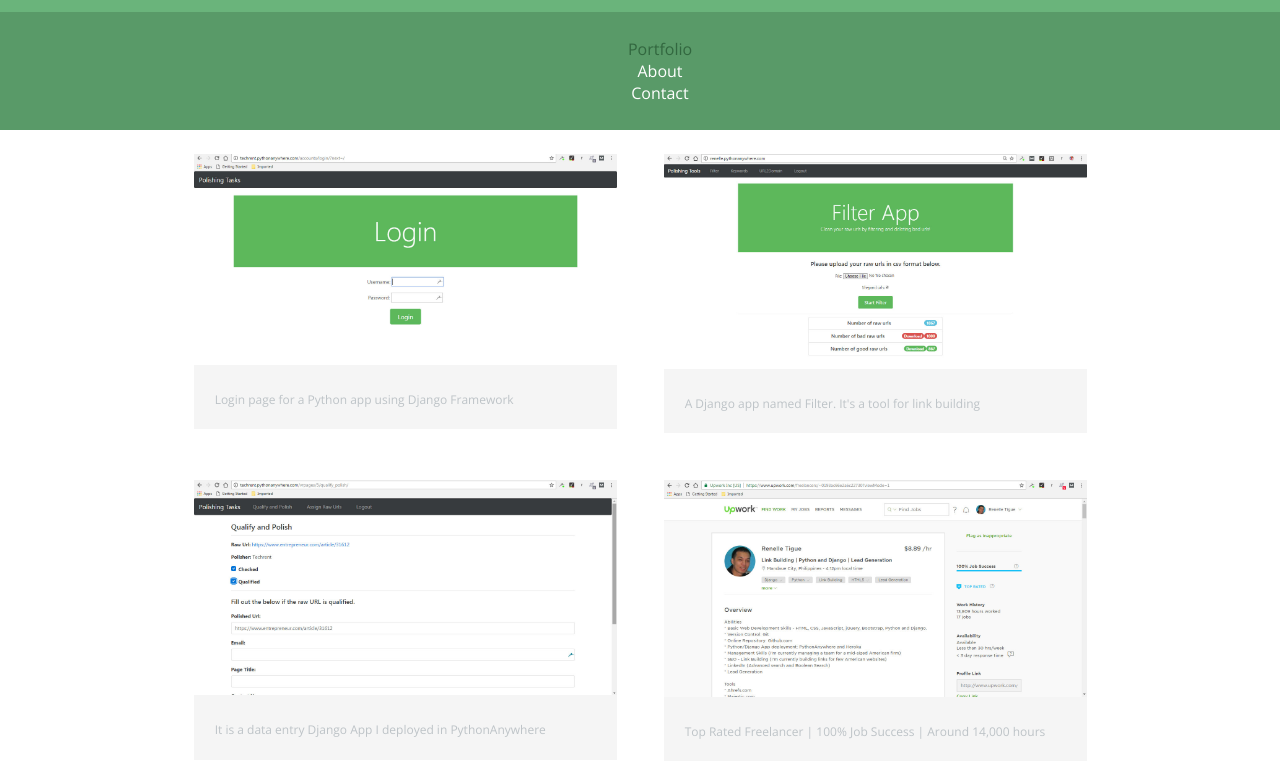
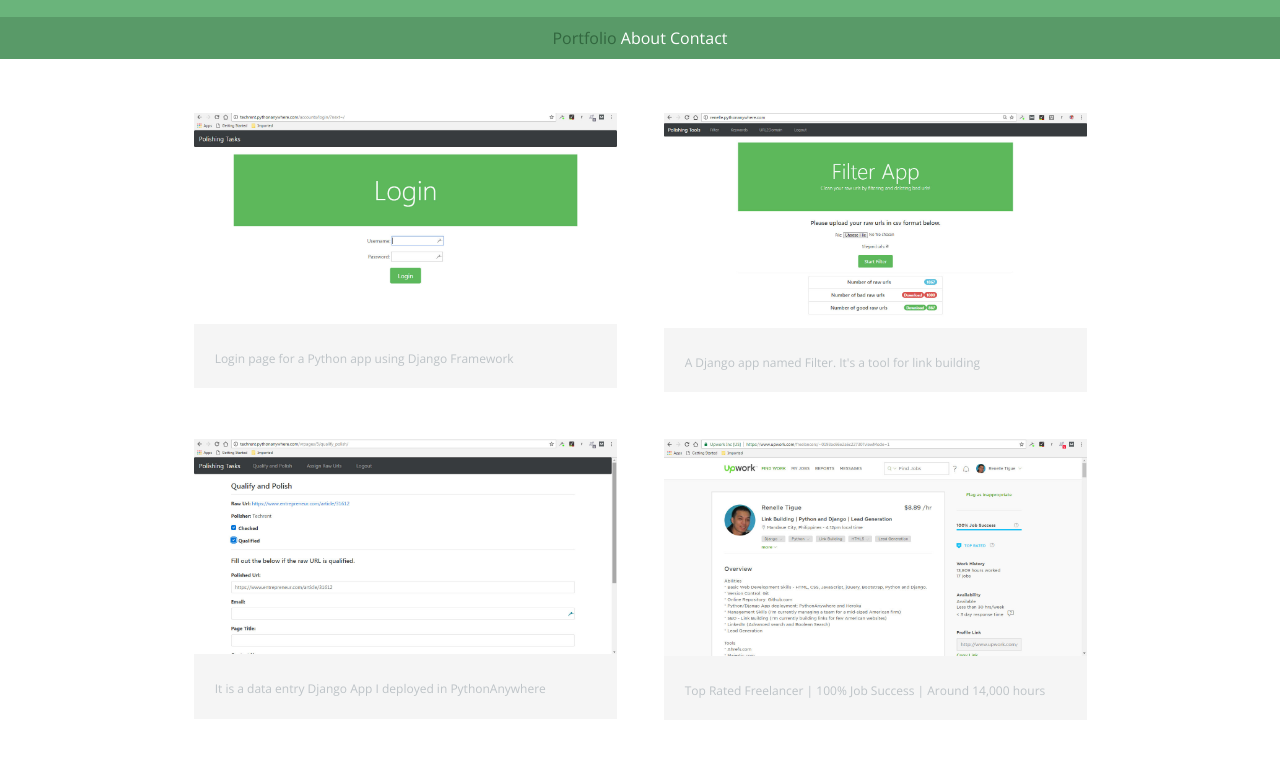
Before and after one commit to TechRenT/techrent.github.io, a plain HTML site: page index.html in a window 1280 px wide. Shown: the part 72-836 px from the top of the page. Drawn offline with nearby package versions, Linux system fonts and the light colour scheme.

Commit message:
build navigation with unordered lists

```diff
--- a/css/main.css
+++ b/css/main.css
@@ -25,6 +25,13 @@ img {
 /*********************************
 HEADING
 *********************************/
+
+header {
+  float: left;
+  margin: 0 0 30px 0;
+  padding: 5px 0 0 0;
+  width: 100%;
+}
 
 #logo {
   text-align: center;
@@ -57,6 +64,15 @@ nav {
   margin: 20px 0 0;
 }
 
+nav ul {
+  list-style: none;
+  margin: 0 10px;
+  padding: 0;
+}
+
+nav li {
+  display: inline-block;
+}
 
 
 /*********************************
```
